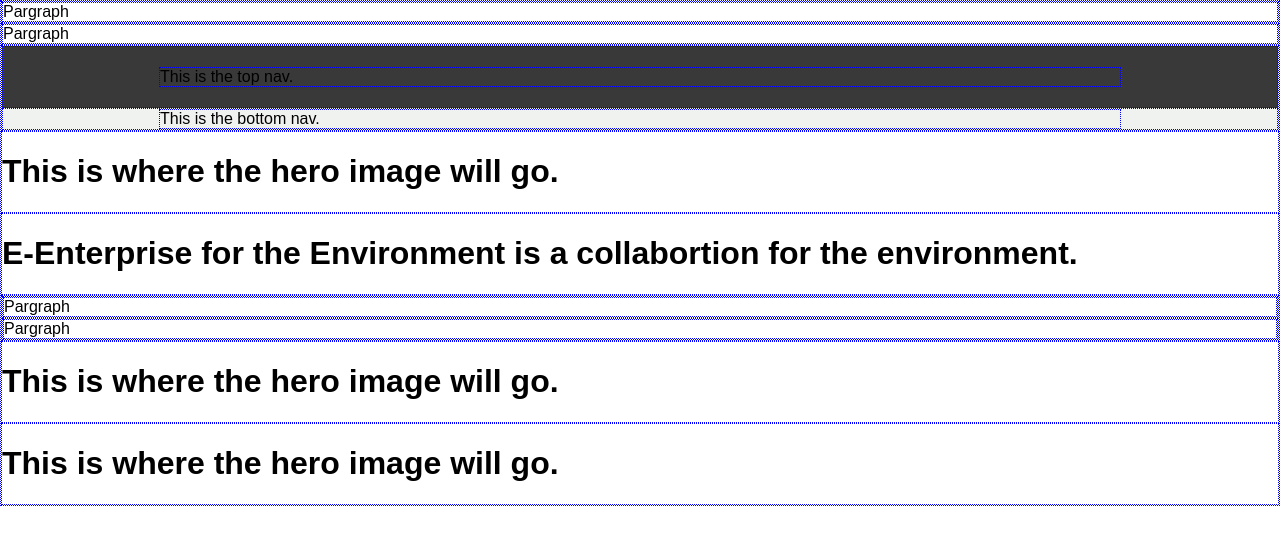
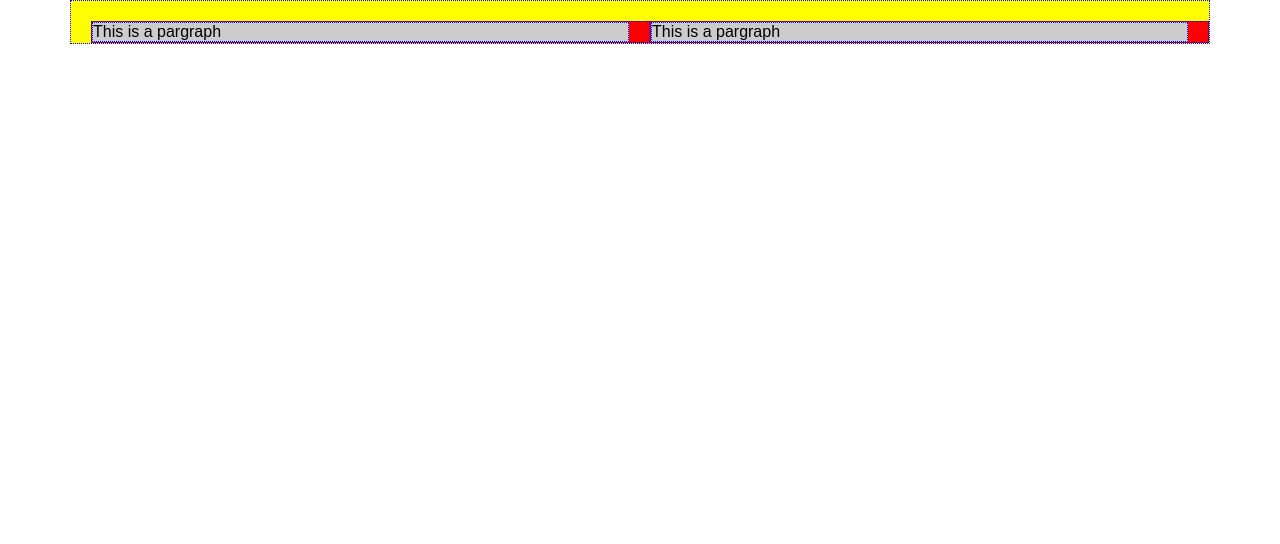
Before and after one commit to cassaram09/ecos, a plain HTML site: page index.html in a window 1280 px wide. Drawn offline with Linux system fonts and the light colour scheme.

Commit message:
reworked index, 0'd text styles

```diff
--- a/_sass/style.scss
+++ b/_sass/style.scss
@@ -11,13 +11,26 @@
   border: 0px;
 }
 
+a, p, h1, h2, h3, h4, h5, h6 {
+  padding: 0px;
+  margin: 0px;
+}
+
 .container {
   width: 960px;
   margin: auto;
 }
 
-.two-col {
+.content {
+  background: #ccc;
+}
 
+.col-1-2{
+  background-color: red;
+}
+
+.grid {
+  background-color: yellow;
 }
 
 div {
--- a/index.html
+++ b/index.html
@@ -8,88 +8,23 @@
     <meta name="format-detection" content="telephone=no">
     <link rel='stylesheet' type='text/css' href="_css/normalize.css">
     <link rel='stylesheet' type='text/css' href="_css/style.css">
-    <link rel='stylesheet' type='text/css' href="_css/simple-grid.css">
+    <link rel='stylesheet' type='text/css' href="_css/simplegrid.css">
     <script href="https://cdnjs.cloudflare.com/ajax/libs/modernizr/2.8.3/modernizr.min.js" type="text/javascript"></script>
-
-
 
   </header>
   <body>
     <div class="grid grid-pad">
       <div class="col-1-2 mobile-col-1-1">
         <div class="content">
-              <p>Pargraph</p>
+          <p> This is a pargraph</p>
         </div>
        </div>
       <div class="col-1-2 mobile-col-1-1">
         <div class="content">
-              <p>Pargraph</p>
-            </div>
-          </div>
-      <nav>
-        <div class="nav">
-          <div class="nav-top">
-            <div class="content container">
-              <p> This is the top nav. </p>
-            </div>
-          </div>
-          <div class="nav-bottom">
-            <div class="content container">
-              <p> This is the bottom nav. </p>
+          <p> This is a pargraph</p>
         </div>
        </div>
     </div>
-      </nav>
 
-      <section>
-        <div class="hero">
-          <h1> This is where the hero image will go. </h1>
-
-        </div>
-
-
-        <div class="hero">
-          <h1> E-Enterprise for the Environment is a collabortion for the environment. </h1>
-
-        </div>
-      </section>
-
-      <!-- two column layout -->
-       <section>
-        <div class="two-col">
-          <div class="col-1-2 mobile-col-1-1">
-            <div class="content">
-              <p>Pargraph</p>
-            </div>
-          </div>
-          <div class="col-1-2 mobile-col-1-1">
-            <div class="content">
-              <p>Pargraph</p>
-            </div>
-          </div>
-
-        </div>
-
-      </section>
-
-      <!-- three column layout -->
-       <section>
-        <div class="three-col">
-          <h1> This is where the hero image will go. </h1>
-
-        </div>
-
-      </section>
-
-      <!-- two column layout, with nested two cols, -->
-       <section>
-        <div class="two-col">
-          <h1> This is where the hero image will go. </h1>
-
-        </div>
-
-      </section>
-
-    </div>
   </body>
 </html>
```
Also changed, not shown: _css/style.css, 1 other file. Lines whose indentation alone changed are shown as unchanged.
